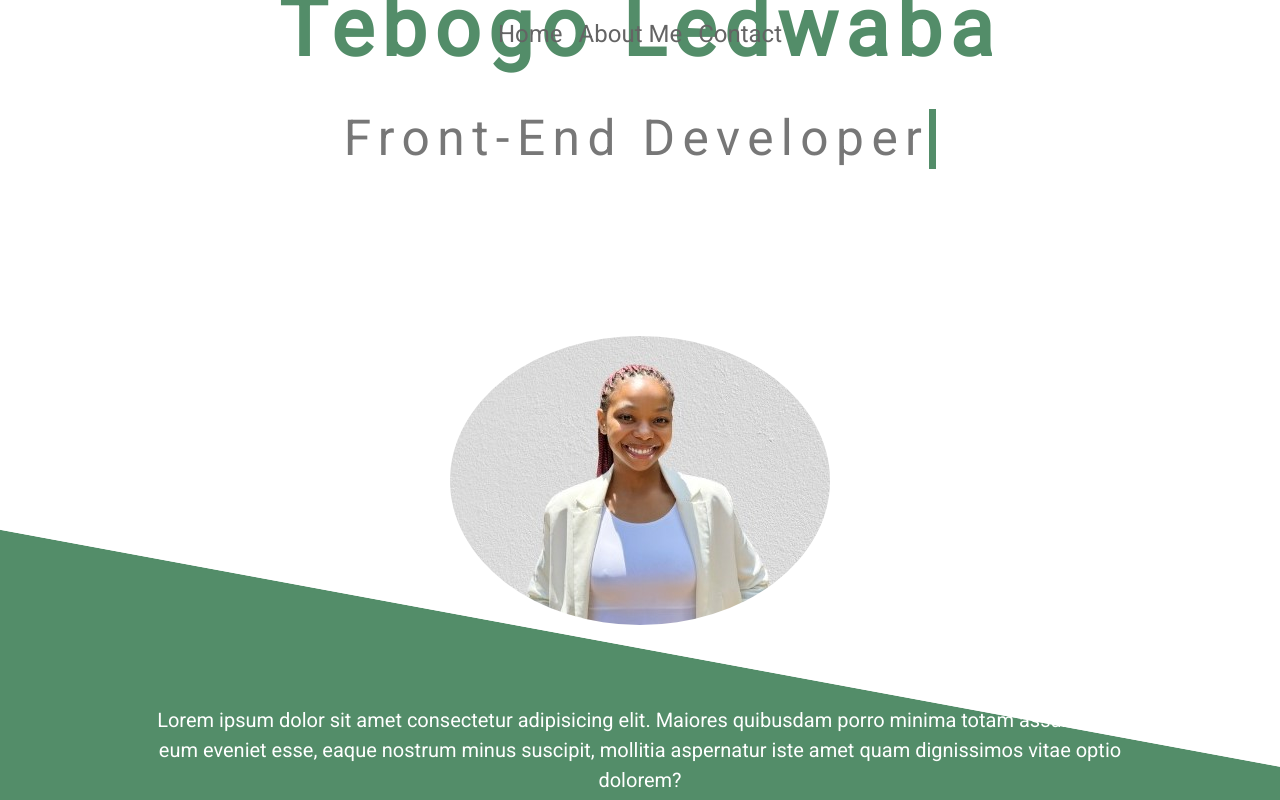
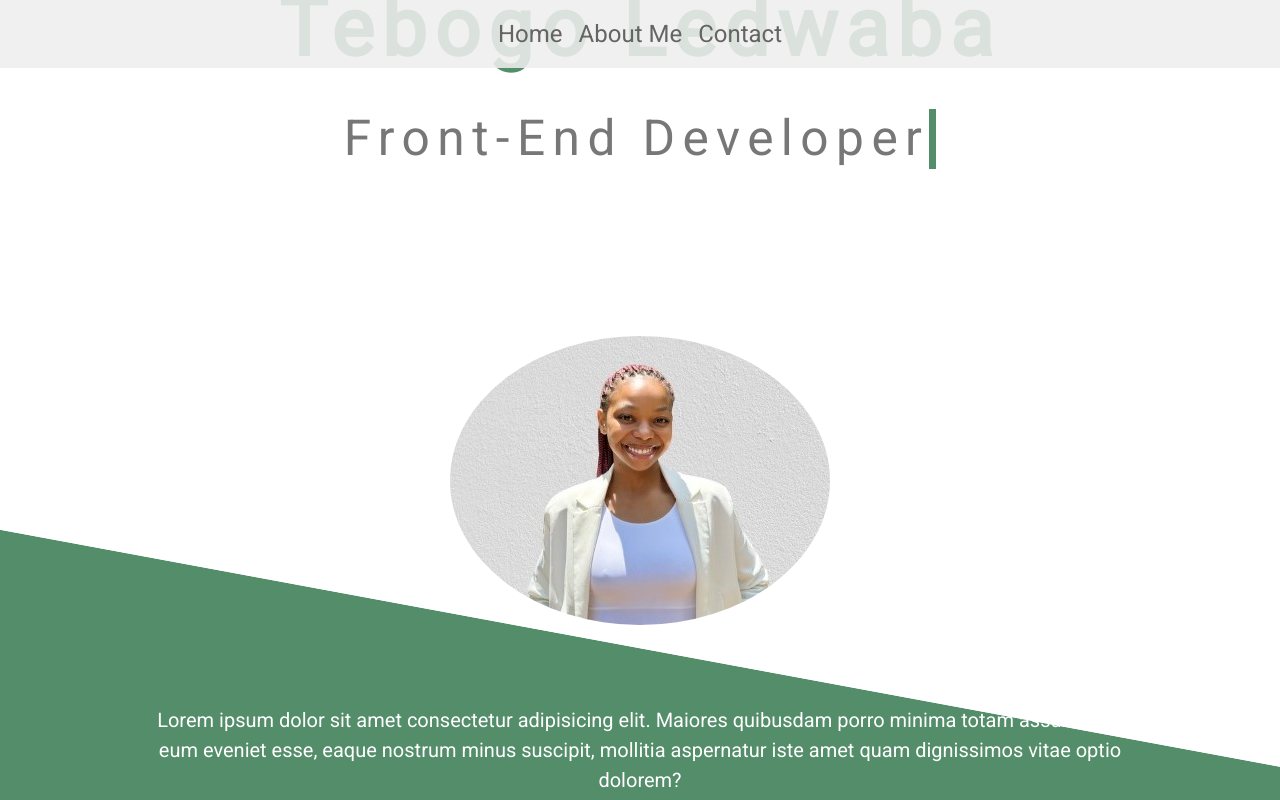
Before and after one commit to TebogoLedwab/TM-Resume, an Angular app: page / in a window 1280 px wide. Shown: the top 800 px of the page. Built offline with nearby package versions, Linux system fonts and the light colour scheme.

Commit message:
added backround color for navbar

```diff
--- a/src/app/components/nav/nav.component.html
+++ b/src/app/components/nav/nav.component.html
@@ -1,4 +1,4 @@
-<nav class="navbar navbar-expand-lg">
+<nav class="navbar navbar-expand-lg bg-primary">
     <div class="container-fluid">
       <button class="navbar-toggler" type="button" data-bs-toggle="collapse" data-bs-target="#navbarSupportedContent" aria-controls="navbarSupportedContent" aria-expanded="false" aria-label="Toggle navigation">
         <span class="navbar-toggler-icon"></span>
--- a/src/app/components/nav/nav.component.scss
+++ b/src/app/components/nav/nav.component.scss
@@ -1,3 +1,7 @@
+.bg-primary {
+    background-color: #eeeeeee0  !important;
+}
+
 nav {
     position: fixed;
     width: 100%;
```
